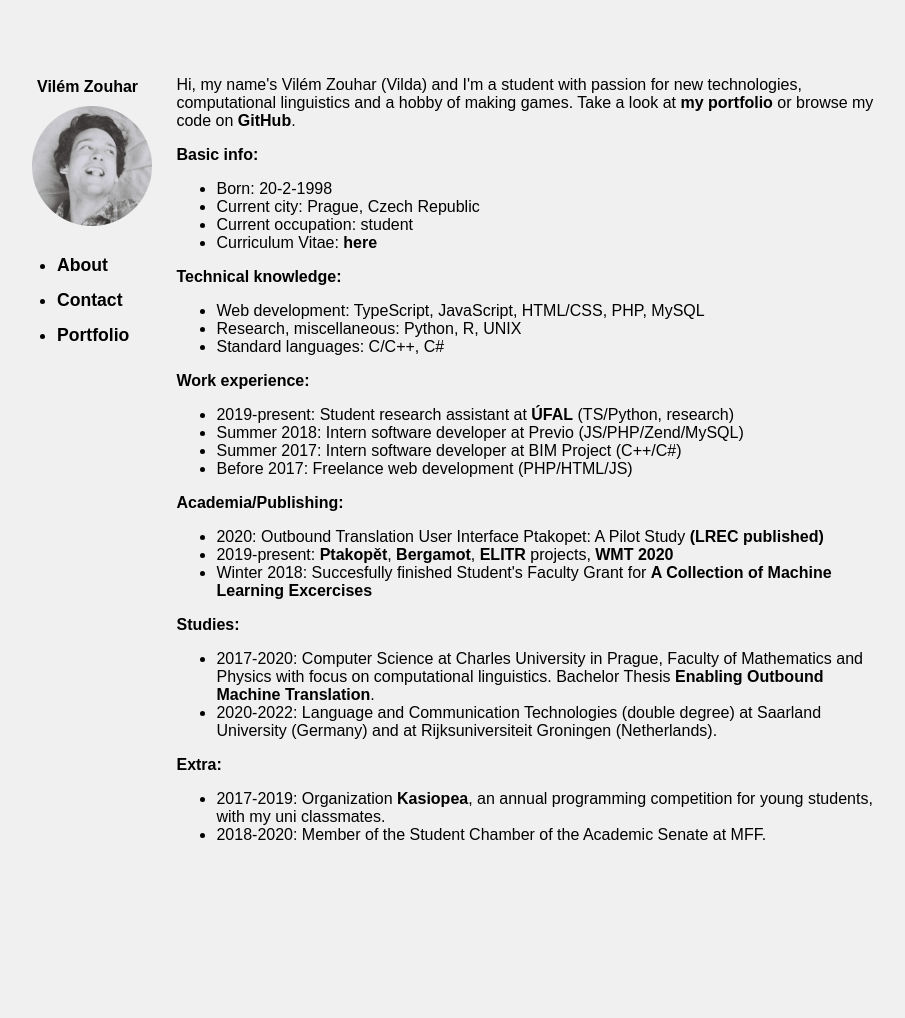
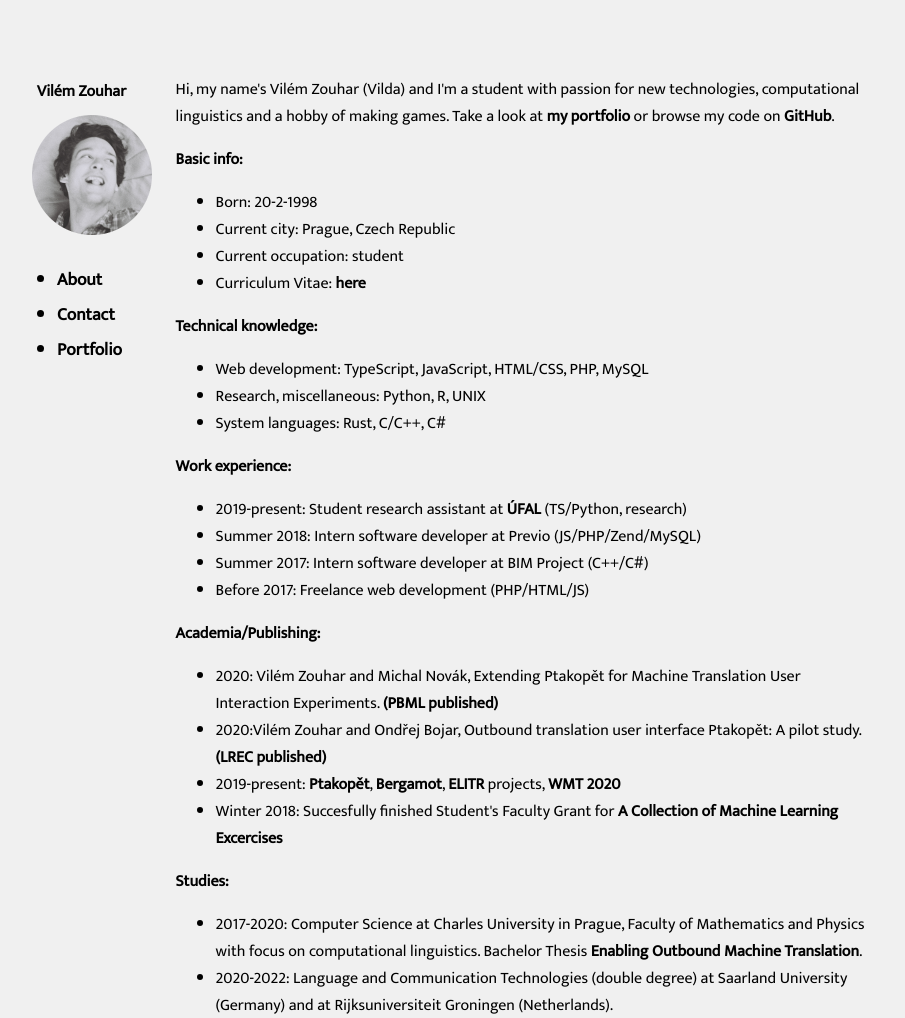
Before and after one commit to zouharvi/zouharvi, a PHP site: page /index.php?p=1 in a window 1280 px wide. Shown: the top 1018 px of the page, without its empty margins (168-1073 px from the left). Before the commit the page ends 840 px from the top, so only its background shows below. Run offline with PHP 8.4, Linux system fonts and the light colour scheme; some libraries are stand-ins or nearby versions.

Commit message:
fix styles, add publication

```diff
--- a/index.php
+++ b/index.php
@@ -7,6 +7,7 @@
   <meta name="description" content="Portfolio and basic information about me, Vilém Zouhar (Vilda).">
   <meta name="keywords" content="Vilém Zouhar, zouharvi, programmer, portfolio, student, mathematics, TypeScript, Python, Linguistics, Research">
   <meta name="author" content="Vilém Zouhar">
+  <link href="https://fonts.googleapis.com/css2?family=Mukta&display=swap" rel="stylesheet">
   <link rel='stylesheet' type='text/css'  href='css/style.css'>
   <link rel='icon'       type='image/png' href='src/favicon.png'>
   <title>Vilda | Vilém Zouhar</title>
@@ -38,19 +39,5 @@
       </div>
     </main>
   </div>
-
-  <!-- Loads Mukta:400 -->
-  <script type="text/javascript">
-  WebFontConfig = {
-    google: { families: [ 'Mukta:400' ] }
-  };
-  (function() {
-    var wf = document.createElement('script');
-    wf.src = 'https://ajax.googleapis.com/ajax/libs/webfont/1/webfont.js';
-    wf.type = 'text/javascript';
-    wf.async = 'true';
-    var s = document.getElementsByTagName('script')[0];
-    s.parentNode.insertBefore(wf, s);
-  })(); </script>
 </body>
 </html>
--- a/pages/about.html
+++ b/pages/about.html
@@ -27,7 +27,7 @@
     Research, miscellaneous: Python, R, UNIX
   </li>
   <li>
-    Standard languages: C/C++, C#
+    System languages: Rust, C/C++, C#
   </li>
 </ul>
 
@@ -51,7 +51,11 @@
 <p class='t_bold'>Academia/Publishing:</p>
 <ul>
   <li>
-    <span class='t_year'>2020:</span> Outbound Translation User Interface Ptakopet: A Pilot Study
+    <span class='t_year'>2020:</span> Vilém Zouhar and Michal Novák, Extending Ptakopět for Machine Translation User Interaction Experiments.
+    <a href="https://ufal.mff.cuni.cz/pbml/115/art-zouhar-novak.pdf">(PBML published)</a>
+  </li>
+  <li>
+    <span class='t_year'>2020:</span>Vilém Zouhar and Ondřej Bojar, Outbound translation user interface Ptakopět: A pilot study.
     <a href="https://www.aclweb.org/anthology/2020.lrec-1.860.pdf">(LREC published)</a>
   </li>
   <li>
```
